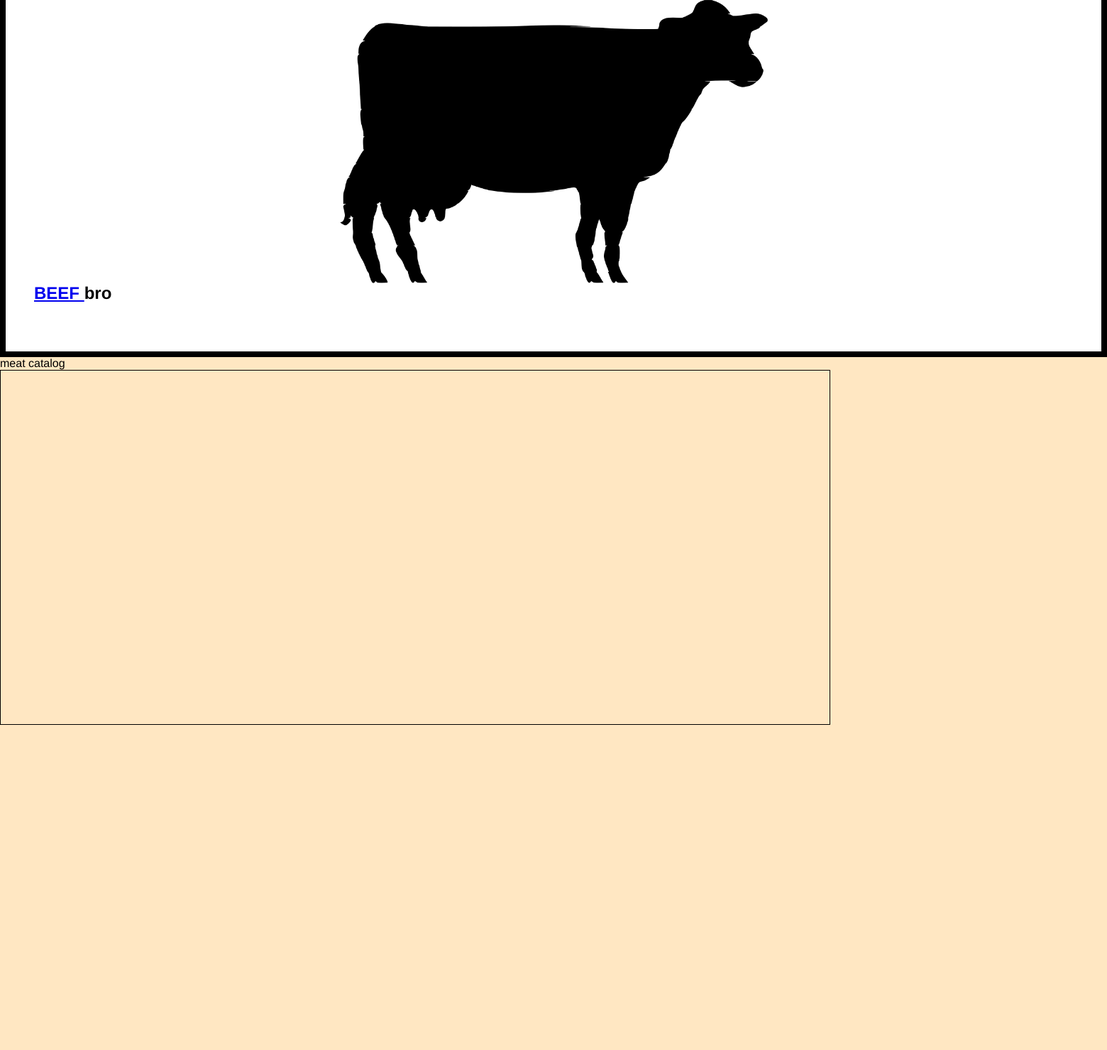
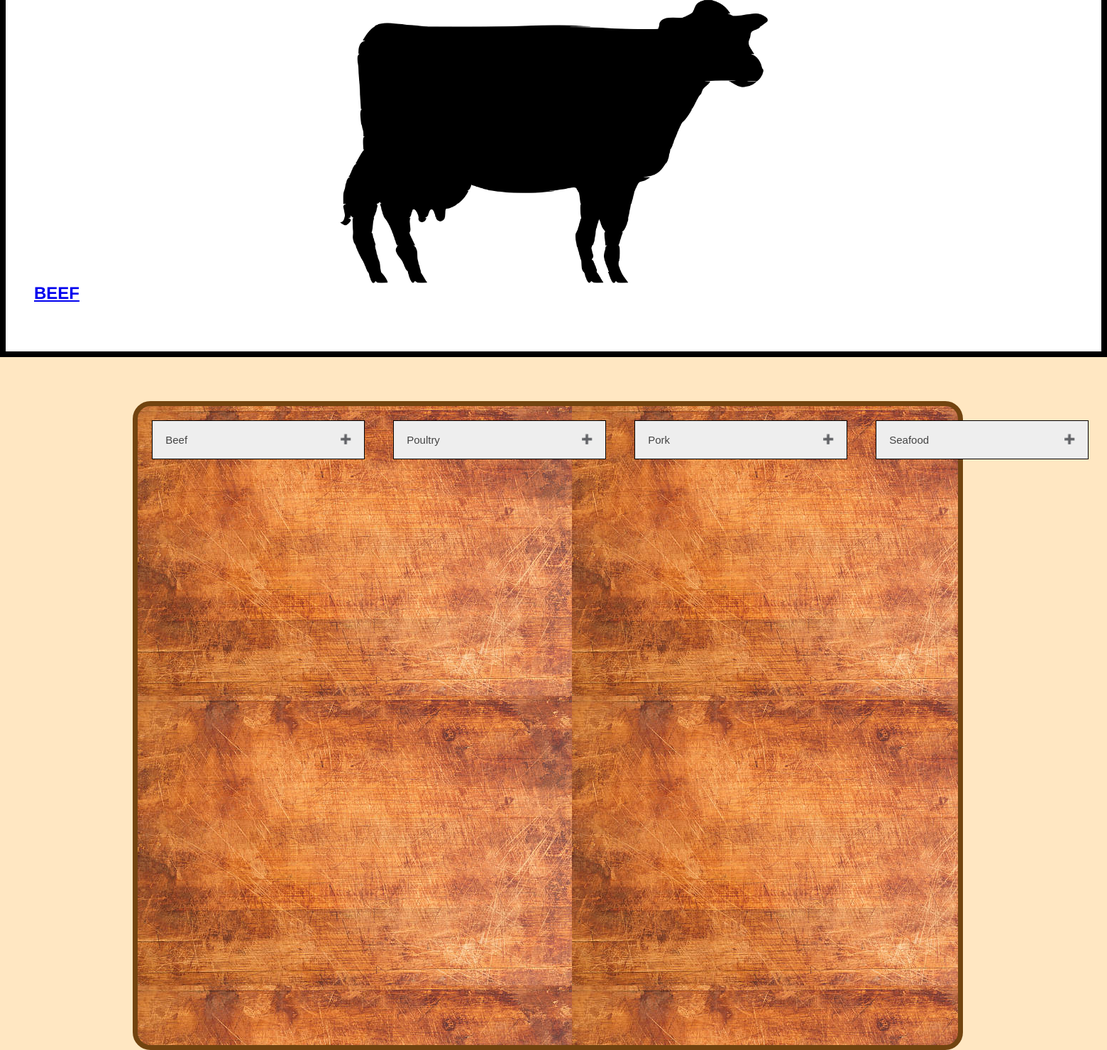
Before and after one commit to MagbanLeon/Butcher-Sanity, a Flask app: page /loginPage in a window 1560 px wide. Shown: the part 180-1659 px from the top of the page at 71% size. Before the commit the page ends 1201 px from the top, so only its background shows below. Run offline with Flask 3, Linux system fonts and the light colour scheme.

Commit message:
stupid fucking dropdowns work

```diff
--- a/app.py
+++ b/app.py
@@ -25,15 +25,11 @@ def search_page():  #Search function
 
 @app.route("/loginPage")
 def login_page():   #Potential login
-    return render_template('meatCarousel.html')
+    return render_template('meatCatalog.html')
 
 @app.route("/meatCatalog")
 def meat_catalog():
     return render_template('meatCatalog.html')
-
-@app.route("/meatCarousel")
-def meat_carousel():
-    return render_template('meatCarousel.html')
 
 @app.route("/shoppingCart")
 def chopping_cart():
--- a/static/collapse.css
+++ b/static/collapse.css
@@ -6,11 +6,12 @@
   color: #444;
   cursor: pointer;
   padding: 18px;
-  width: 100%;
+  width: 300px;
   border: none;
   text-align: left;
   outline: none;
   font-size: 15px;
+  border: 1px solid black;
 }
 
 /* Add a background color to the button if it is clicked on (add the .active class with JS), and when you move the mouse over it (hover) */
@@ -24,4 +25,17 @@
   display: none;
   overflow: hidden;
   background-color: #f1f1f1;
+  width: 300px;
+  border: 1px solid black;
 }
+.collapsible:after {
+  content: '\02795'; /* Unicode character for "plus" sign (+) */
+  font-size: 13px;
+  color: white;
+  float: right;
+  margin-left: 5px;
+}
+
+.active:after {
+  content: "\2796"; /* Unicode character for "minus" sign (-) */
+}
--- a/static/stylesheet.css
+++ b/static/stylesheet.css
@@ -52,7 +52,7 @@
 }
 .bannerimage{
   width: 110%;
-  background-image: url("banner.png");
+  background-image: url("misc photos/banner.png");
   height: 250px;
   background-color: purple;
   background-position: center;
@@ -85,8 +85,29 @@
   width: 50px;
   height: 25px;
 }
+.catalogarea{
+  width: 75%;
+  margin-left: 12%;
+  margin-top: 4%;
+  border: 7px solid rgb(114, 68, 16);
+  border-radius: 25px;
+  background-image: url("misc photos/cuttingboard.jpg");
+}
 .choppingboard{
-  width: 75vw;
-  height: 500px;
-  border: 1px solid black;
+  height: 900px;
+  /* background-image: url("misc photos/cuttingboard.jpg"); */
+  display: table-row;
 }
+.dropdown{
+  display: table-cell;
+  /* width: 125px; */
+  padding: 20px;
+}
+.boardspacer{
+  display: table-cell;
+  width: 2500px;
+}
+.boradend{
+  display: table-cell;
+  width: 2500px;
+}
--- a/templates/meatCarousel.html
+++ /dev/null
@@ -1,46 +0,0 @@
-<!DOCTYPE html>
-<html>
-<head>
-    <title>The Slaughter's on!</title>
-    <link rel="stylesheet" href="{{ url_for('static', filename='stylesheet.css') }}">
-    <link rel="stylesheet" href="{{ url_for('static', filename='carousel.css') }}">
-</head>
-<!--
-HTML Carousel:
-https://developer.mozilla.org/en-US/docs/Web/CSS/Guides/Overflow/Carousels
- -->
-<body style="background-color:rgb(255, 231, 194);">
-    <div>{% include 'navbar.html' %}</div>
-    <!-- Carousel -->
-    <div class="carouselSize">
-        <h1>Interactive Page Selection</h1>
-        <ul>
-        <li>
-            <h2><img src="../static/animals/cow.png" class="animal">
-                <a href="/loginPage" class="button1">
-                    BEEF
-                </a>
-                bro
-            </h2>
-        </li>
-        <li>
-            <h2><img src="../static/animals/chicken.png" class="animal"></h2>
-        </li>
-        <li>
-            <h2><img src="../static/animals/pig.png" class="animal"></h2>
-        </li>
-        <li>
-            <h2><img src="../static/animals/cow.png" class="animal"></h2>
-        </li>
-        </ul>
-    </div>
-    <!-- Regular Catalog -->
-    <div>
-        meat catalog
-        <div class="choppingboard">
-
-        </div>
-    </div>
-</body>
-
-</html>
--- a/templates/meatCatalog.html
+++ b/templates/meatCatalog.html
@@ -3,11 +3,90 @@
 <head>
     <title>The Slaughter's on!</title>
     <link rel="stylesheet" href="{{ url_for('static', filename='stylesheet.css') }}">
+    <link rel="stylesheet" href="{{ url_for('static', filename='carousel.css') }}">
+    <link rel="stylesheet" href="{{ url_for('static', filename='collapse.css') }}">
 </head>
+<!--
+HTML Carousel:
+https://developer.mozilla.org/en-US/docs/Web/CSS/Guides/Overflow/Carousels
+ -->
+<body style="background-color:rgb(255, 231, 194);">
+    <div>{% include 'navbar.html' %}</div>
+    <!-- Carousel -->
+    <div class="carouselSize">
+        <h1>Interactive Page Selection</h1>
+        <ul>
+        <li>
+            <h2><img src="../static/animals/cow.png" class="animal">
+                <a href="/loginPage" class="button1">
+                    BEEF
+                </a>
+            </h2>
+        </li>
+        <li>
+            <h2><img src="../static/animals/chicken.png" class="animal"></h2>
+        </li>
+        <li>
+            <h2><img src="../static/animals/pig.png" class="animal"></h2>
+        </li>
+        <li>
+            <h2><img src="../static/animals/cow.png" class="animal"></h2>
+        </li>
+        </ul>
+    </div>
+    <!-- Regular Catalog -->
+    <!-- Collapsible from W3 Schools: https://www.w3schools.com/howto/howto_js_collapsible.asp -->
+    <div class="catalogarea">
+        <div class="choppingboard">
+            <!-- Beef -->
+            <div class="dropdown">
+                <button type="button" class="collapsible">Beef</button>
+                <div class="content">
+                <p>Lorem ipsum...</p>
+                </div>
+            </div>
+            <!-- Poultry -->
+            <div class="dropdown">
+                <button type="button" class="collapsible">Poultry</button>
+                <div class="content">
+                <p>Lorem ipsum...</p>
+                </div>
+            </div>
+            <!-- Pork -->
+            <div class="dropdown">
+                <button type="button" class="collapsible">Pork</button>
+                <div class="content">
+                <p>Lorem ipsum...</p>
+                </div>
+            </div>
+            <!-- Seafood -->
+            <div class="dropdown">
+                <button type="button" class="collapsible">Seafood</button>
+                <div class="content">
+                <p>Lorem ipsum...</p>
+                </div>
+            </div>
+        </div>
+        <div ></div>
+    </div>
 
-<body>
-    <div>{% include 'navbar.html' %}</div>
-    <div>catalog</div>
+    <!-- Script -->
+    <script>
+    var coll = document.getElementsByClassName("collapsible");
+    var i;
+
+    for (i = 0; i < coll.length; i++) {
+    coll[i].addEventListener("click", function() {
+        this.classList.toggle("active");
+        var content = this.nextElementSibling;
+        if (content.style.display === "block") {
+        content.style.display = "none";
+        } else {
+        content.style.display = "block";
+        }
+    });
+    }
+    </script>
 </body>
 
 </html>
```
Also changed, not shown: static/misc photos/banner.png (renamed from static/banner.png), static/misc photos/cuttingboard.jpg (added).
